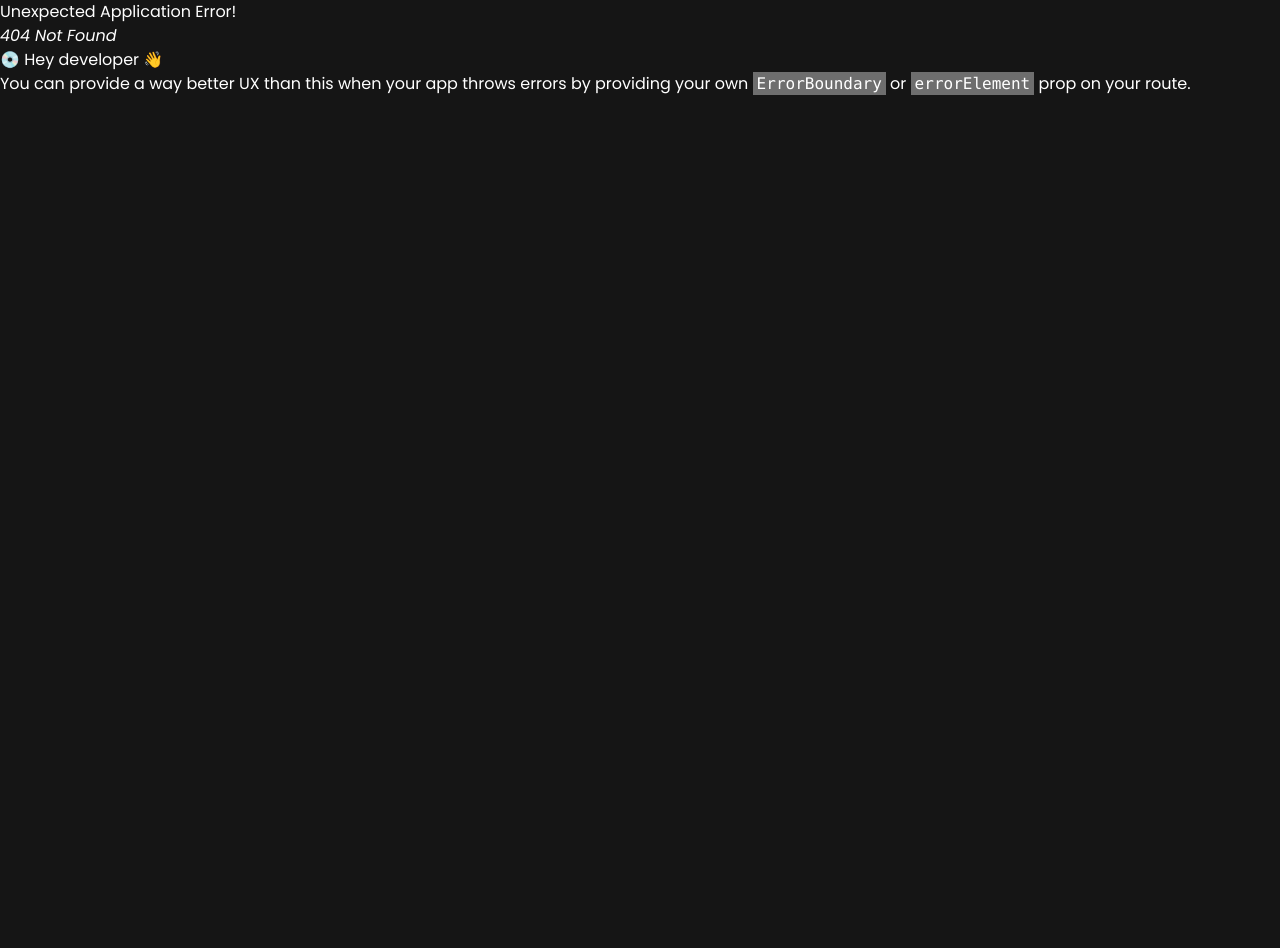
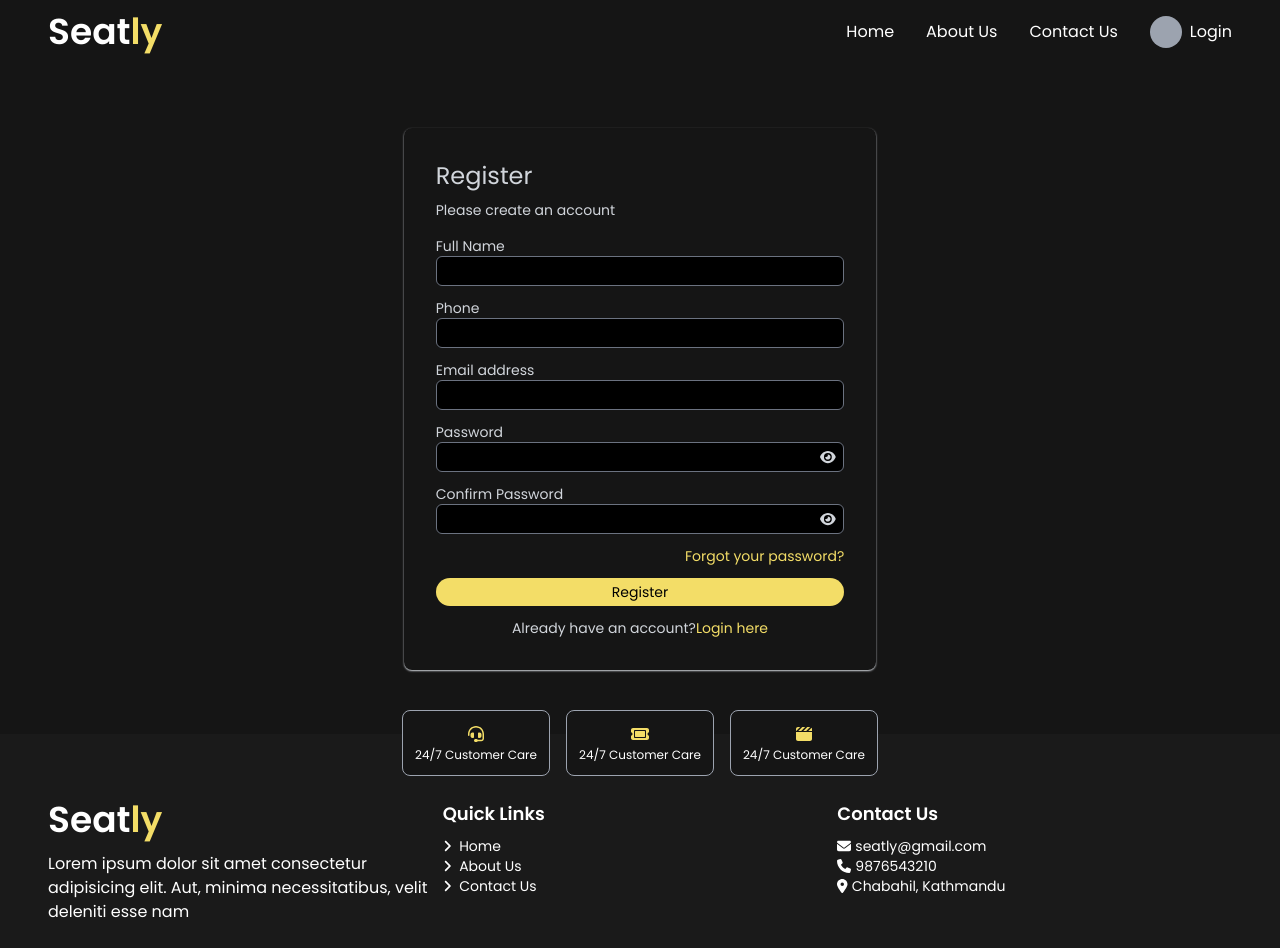
Before and after one commit to srijalpudasaini/cinema-ticket-booking, a React (Vite) app in the folder frontend/: page /register in a window 1280 px wide. Before the commit this address had no page. Before the commit the page ends 800 px from the top, so only its background shows below. Built offline with nearby package versions, Linux system fonts and the light colour scheme.

Commit message:
Login and register page completed

```diff
--- a/frontend/src/components/Header.jsx
+++ b/frontend/src/components/Header.jsx
@@ -29,7 +29,7 @@ const Header = () => {
                             </nav>
                             <div className="user-icon flex items-center gap-2">
                                 <div className="rounded-full h-8 w-8 bg-gray-400"></div>
-                                Login
+                                <Link to='login'>Login</Link>
                             </div>
                         </div>
                         <button className='md:hidden' onClick={() => setNav(!nav)}>
--- a/frontend/src/components/MovieCard.jsx
+++ b/frontend/src/components/MovieCard.jsx
@@ -1,11 +1,13 @@
 import { faClock, faStar, faTicket } from '@fortawesome/free-solid-svg-icons'
 import { FontAwesomeIcon } from '@fortawesome/react-fontawesome'
 import React from 'react'
+import { Link } from 'react-router'
 
 const MovieCard = () => {
     return (
         <>
             <article className="movie-card h-96 max-sm:w-48 w-56">
+                <Link to='booking'>
                     <div className="movie-thumbnail relative rounded-lg overlay">
                         <img src="thumbnail.jpeg" alt="" className='h-full object-cover w-full rounded-lg relative -z-10' />
                         <div className="card-rating absolute top-2 right-2 bg-white/30 backdrop-blur-sm px-1 rounded-sm z-[2]">
@@ -20,12 +22,13 @@ const MovieCard = () => {
                             1hr:49m
                         </div>
                     </div>
+                </Link>
                 <div className="movie-details mt-1">
                     <h3 className='text-sm mb-1'>Doctor Strange</h3>
-                    <a href="" className='bg-main text-black py-1 px-2 text-xs rounded-sm'>
-                        <FontAwesomeIcon icon={faTicket} className='me-2'/>
+                    <Link to="booking" className='bg-main text-black py-1 px-2 text-xs rounded-sm'>
+                        <FontAwesomeIcon icon={faTicket} className='me-2' />
                         Book Now
-                    </a>
+                    </Link>
                 </div>
             </article>
         </>
--- a/frontend/src/index.css
+++ b/frontend/src/index.css
@@ -32,6 +32,15 @@ body {
 
 .bg-secondary {
   background: var(--black);
+}
+input::-webkit-outer-spin-button,
+input::-webkit-inner-spin-button {
+  -webkit-appearance: none;
+  margin: 0;
+}
+
+input[type=number] {
+  -moz-appearance: textfield;
 }
 
 .line {
--- /dev/null
+++ b/frontend/src/routes/Login.jsx
@@ -0,0 +1,79 @@
+import { faEye, faEyeSlash } from '@fortawesome/free-solid-svg-icons';
+import { FontAwesomeIcon } from '@fortawesome/react-fontawesome';
+import React, { useState, useRef } from 'react';
+import { Link } from 'react-router';
+
+const Login = () => {
+    const [type, setType] = useState(true);
+    const icon = type ? faEye : faEyeSlash;
+
+    const passwordInputRef = useRef(null);
+
+    const togglePasswordVisibility = (event) => {
+        event.preventDefault();
+
+        passwordInputRef.current.focus();
+        const cursorPosition = passwordInputRef.current.selectionStart;
+
+        setType((prev) => !prev);
+
+        setTimeout(() => {
+            passwordInputRef.current.setSelectionRange(cursorPosition, cursorPosition);
+        }, 0);
+    };
+
+    return (
+        <>
+            <section className="login my-16">
+                <div className="container">
+                    <div className="w-fit p-8 mx-auto rounded-lg shadow-sm shadow-current text-sm text-gray-300">
+                        <h2 className="text-2xl mb-2">Login</h2>
+                        <p>Please login to continue with your account</p>
+                        <form className="mt-4">
+                            <div className="form-group mb-3">
+                                <label htmlFor="email">Email address</label>
+                                <input
+                                    type="email"
+                                    name="email"
+                                    className="w-full outline-none border border-gray-500 rounded-md bg-black p-1"
+                                />
+                            </div>
+                            <div className="form-group mb-3 relative">
+                                <label htmlFor="password">Password</label>
+                                <input
+                                    ref={passwordInputRef}
+                                    type={type ? "password" : "text"}
+                                    name="password"
+                                    className="w-full outline-none border border-gray-500 rounded-md bg-black p-1"
+                                />
+                                <FontAwesomeIcon
+                                    icon={icon}
+                                    className="absolute right-2 top-7 cursor-pointer"
+                                    onClick={togglePasswordVisibility}
+                                />
+                            </div>
+                            <div className="text-end mb-3">
+                                <a href="#" className="text-main">
+                                    Forgot your password?
+                                </a>
+                            </div>
+                            <div className="text-center">
+                                <button className="py-1 w-full text-black rounded-full bg-main">
+                                    Login
+                                </button>
+                                <p className="mt-3">
+                                    Don't have an account?
+                                    <Link to="/register" className="text-main">
+                                        Register here
+                                    </Link>
+                                </p>
+                            </div>
+                        </form>
+                    </div>
+                </div>
+            </section>
+        </>
+    );
+};
+
+export default Login;
--- /dev/null
+++ b/frontend/src/routes/Register.jsx
@@ -0,0 +1,116 @@
+import { faEye, faEyeSlash } from '@fortawesome/free-solid-svg-icons';
+import { FontAwesomeIcon } from '@fortawesome/react-fontawesome';
+import React, { useState, useRef } from 'react';
+import { Link } from 'react-router';
+
+const Register = () => {
+    const [type, setType] = useState(true);
+    const [ctype, setCtype] = useState(true);
+
+    const passwordInputRef = useRef(null);
+    const confirmPasswordInputRef = useRef(null);
+
+    const togglePasswordVisibility = (event, ref, setter) => {
+        event.preventDefault();
+
+        ref.current.focus();
+        const cursorPosition = ref.current.selectionStart;
+
+        setter((prev) => !prev);
+
+        setTimeout(() => {
+            ref.current.setSelectionRange(cursorPosition, cursorPosition);
+        }, 0);
+    };
+
+    return (
+        <section className="login my-16">
+            <div className="container">
+                <div className="w-fit p-8 mx-auto rounded-lg shadow-sm shadow-current text-sm text-gray-300">
+                    <h2 className="text-2xl mb-2">Register</h2>
+                    <p>Please create an account</p>
+                    <form className="mt-4">
+                        <div className="form-group mb-3">
+                            <label htmlFor="name">Full Name</label>
+                            <input
+                                type="name"
+                                id="name"
+                                name="name"
+                                className="w-full outline-none border border-gray-500 rounded-md bg-black p-1"
+                            />
+                        </div>
+                        <div className="form-group mb-3">
+                            <label htmlFor="phone">Phone</label>
+                            <input
+                                type="number"
+                                id="phone"
+                                name="phone"
+                                className="w-full outline-none border border-gray-500 rounded-md bg-black p-1"
+                            />
+                        </div>
+                        <div className="form-group mb-3">
+                            <label htmlFor="email">Email address</label>
+                            <input
+                                type="email"
+                                id="email"
+                                name="email"
+                                className="w-full outline-none border border-gray-500 rounded-md bg-black p-1"
+                            />
+                        </div>
+                        <div className="form-group mb-3 relative">
+                            <label htmlFor="password">Password</label>
+                            <input
+                                ref={passwordInputRef}
+                                type={type ? "password" : "text"}
+                                name="password"
+                                className="w-full outline-none border border-gray-500 rounded-md bg-black p-1"
+                            />
+                            <FontAwesomeIcon
+                                icon={type ? faEye : faEyeSlash}
+                                className="absolute right-2 top-7 cursor-pointer"
+                                onClick={(e) =>
+                                    togglePasswordVisibility(e, passwordInputRef, setType)
+                                }
+                            />
+                        </div>
+                        <div className="form-group mb-3 relative">
+                            <label htmlFor="cpassword">Confirm Password</label>
+                            <input
+                                ref={confirmPasswordInputRef}
+                                type={ctype ? "password" : "text"}
+                                name="cpassword"
+                                id="cpassword"
+                                className="w-full outline-none border border-gray-500 rounded-md bg-black p-1"
+                            />
+                            <FontAwesomeIcon
+                                icon={ctype ? faEye : faEyeSlash}
+                                className="absolute right-2 top-7 cursor-pointer"
+                                onClick={(e) =>
+                                    togglePasswordVisibility(e, confirmPasswordInputRef, setCtype)
+                                }
+                            />
+                        </div>
+                        <div className="text-end mb-3">
+                            <a href="#" className="text-main">
+                                Forgot your password?
+                            </a>
+                        </div>
+                        <div className="text-center">
+                            <button className="py-1 w-full text-black rounded-full bg-main">
+                                Register
+                            </button>
+                            <p className="mt-3">
+                                Already have an account?
+                                <Link to="/login" className="text-main">
+                                    Login here
+                                </Link>
+                            </p>
+                        </div>
+                    </form>
+                </div>
+            </div>
+        </section>
+    );
+};
+
+export default Register;
```
Also changed, not shown: frontend/src/main.jsx (+10 -0 lines). Lines whose indentation alone changed are shown as unchanged.
